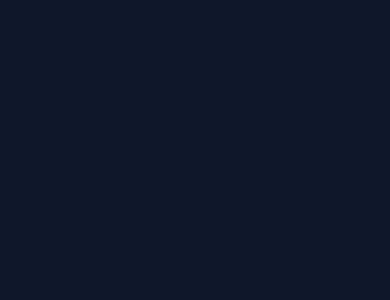
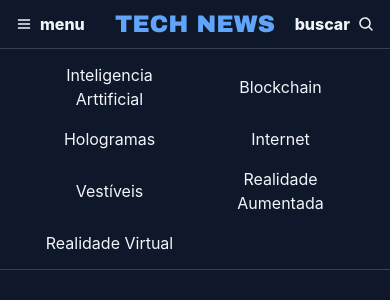
Before and after one commit to P3dr0PRR/Portal-de-noticias-23_03_26, a React (Vite) app: page / in a window 390 px wide. Shown: the top 300 px of the page. Built offline with nearby package versions, Linux system fonts and the light colour scheme; a web font is replaced by a local one.

Commit message:
feat: Header incluido já com responsivo e ajustes entre itens

```diff
--- a/src/App.tsx
+++ b/src/App.tsx
@@ -1,5 +1,10 @@
+import { Header } from "./header/header";
 function App() {
-  return <main className="bg-color min-h-screen"></main>;
+  return (
+    <main className="min-h-screen flex flex-col bg-bg-main">
+      <Header />
+    </main>
+  );
 }
 
 export default App;
--- /dev/null
+++ b/src/header/header.tsx
@@ -0,0 +1,54 @@
+import listIcon from "../assets/icons/List.svg";
+import logo from "../assets/logo.svg";
+import search from "../assets/icons/MagnifyingGlass.svg";
+
+export function Header() {
+  return (
+    <header className="">
+      <nav
+        id="Primary"
+        className="grid grid-cols-[1fr_auto_1fr] items-center px-4 py-2"
+      >
+        <div className="grid grid-flow-col auto-cols-max items-center gap-2 justify-self-start">
+          <img src={listIcon} alt="List" className="h-4 sm:h-6 md:h-8 w-auto" />
+          <h2 className="text-text-primary">menu</h2>
+        </div>
+
+        <div className="justify-self-center">
+          <img src={logo} alt="Logo" className="h-8 w-auto" />
+        </div>
+        <div className="grid grid-flow-col auto-cols-max items-center gap-2 justify-self-end">
+          <h2 className="text-text-primary">buscar</h2>
+          <img src={search} alt="List" className="h-4 sm:h-6 md:h-8 w-auto" />
+        </div>
+      </nav>
+
+      <nav
+        id="Secondary"
+        className="text-text-primary grid grid-cols-2 py-[14px] px-[32px] gap-4 md:grid-cols-7 items-center justify-items-center text-center border-y border-gray-700"
+      >
+        <a href="#" className="hover:text-brand-light">
+          Inteligencia Arttificial
+        </a>
+        <a href="#" className="hover:text-brand-light">
+          Blockchain
+        </a>
+        <a href="#" className="hover:text-brand-light">
+          Hologramas
+        </a>
+        <a href="#" className="hover:text-brand-light">
+          Internet
+        </a>
+        <a href="#" className="hover:text-brand-light">
+          Vestíveis
+        </a>
+        <a href="#" className="hover:text-brand-light">
+          Realidade Aumentada
+        </a>
+        <a href="#" className="hover:text-brand-light">
+          Realidade Virtual
+        </a>
+      </nav>
+    </header>
+  );
+}
```
